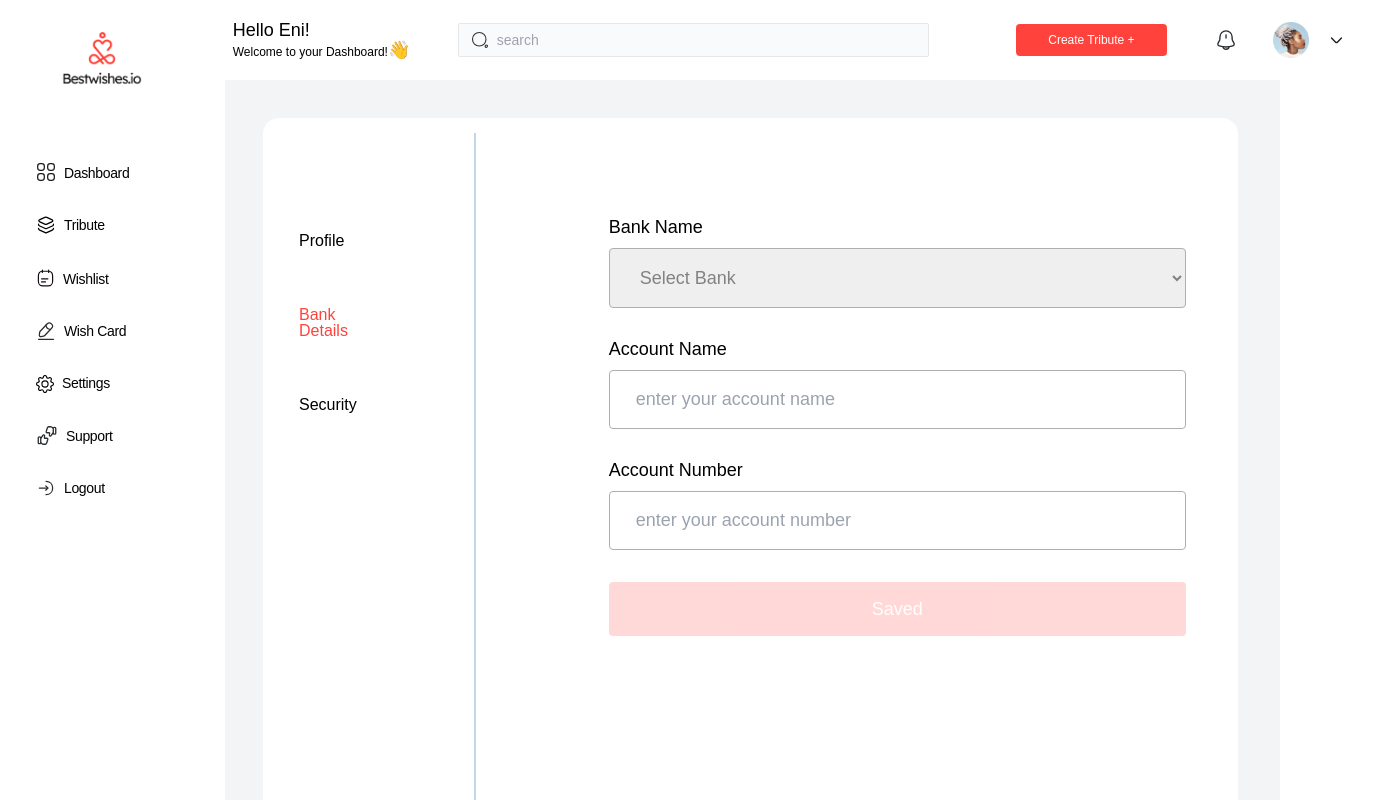
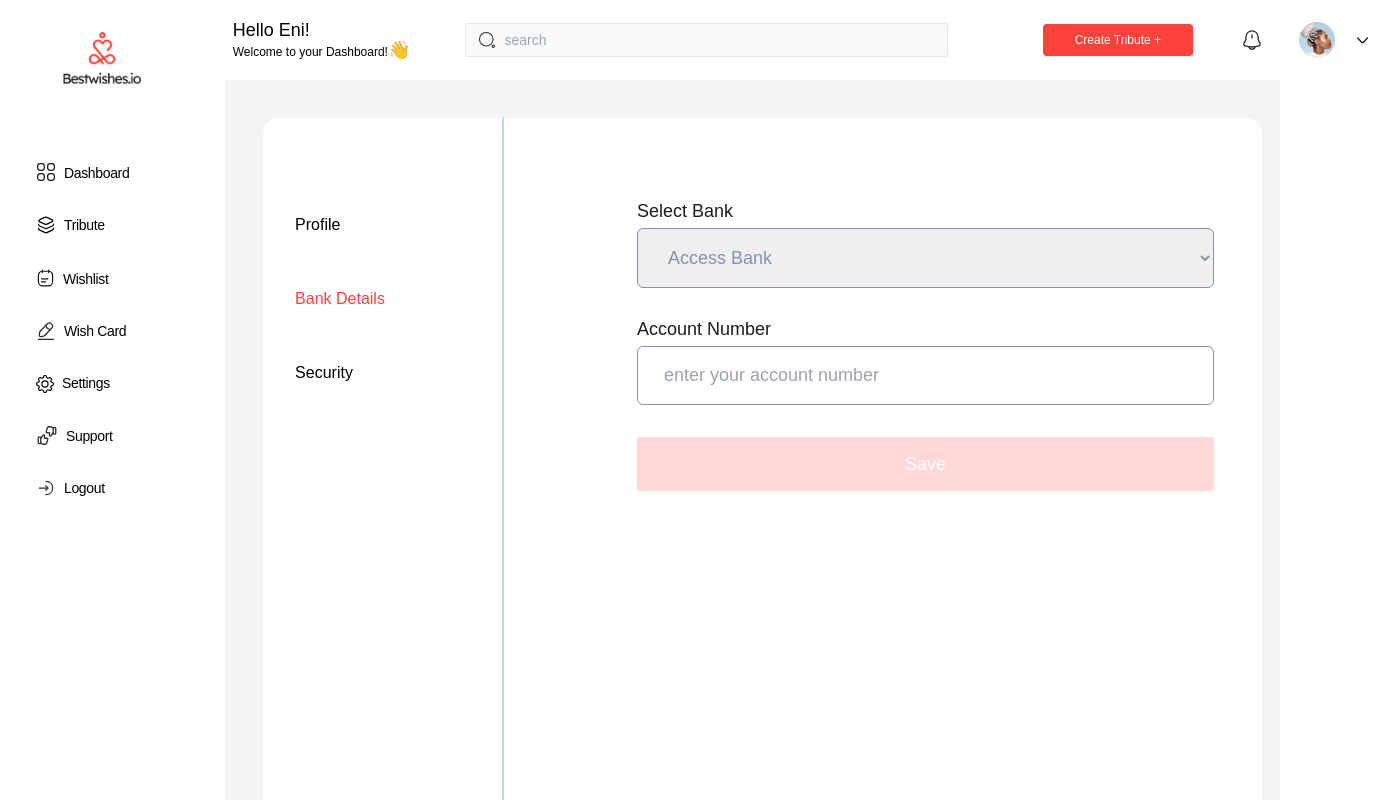
Before and after one commit to dignitio/bestwishes-fe, a React (Create React App) app: page /dashboard/bank in a window 1280 px wide. Shown: the top 800 px of the page, 1398 px wide, since content can reach past the window. Built offline with nearby package versions, Linux system fonts and the light colour scheme.

Commit message:
fix: settings page

```diff
--- a/src/components/CustonFormInputs/CustomInput.js
+++ b/src/components/CustonFormInputs/CustomInput.js
@@ -3,7 +3,7 @@ import React from "react";
 import { ReactComponent as Eye } from "../../assets/icons/eye.svg";
 import { ReactComponent as EyeSlash } from "../../assets/icons/eye-slash.svg";
 
-export default function CustomInput({ label, type, obscured, ...props }) {
+export default function CustomInput({ label, type, obscured, options, ...props }) {
   const [field, meta] = useField(props);
   const [viewPassword, setViewPassword] = React.useState(false);
   const handleViewPassword = () => {
@@ -15,6 +15,23 @@ export default function CustomInput({ label, type, obscured, ...props }) {
         {label}
       </label>
       <div className="relative">
+      {type === "select" ? (
+          <select
+            id={props.id}
+            {...field}
+            {...props}
+            className={` w-full border text-[#8593AD]   ${
+              meta.touched && meta.error ? "border-primary" : "border-[#8593AD]"
+            }  rounded-md px-[26px] py-[18px] outline-none`}
+
+          >
+            {options.map((option) => (
+              <option key={option.value} value={option.value}>
+                {option.label}
+              </option>
+            ))}
+          </select>
+        ) : (
         <input
           id={props.id}
           {...field}
@@ -25,6 +42,7 @@ export default function CustomInput({ label, type, obscured, ...props }) {
           }  rounded-md px-[26px] py-[18px] outline-none`}
           style={{ appearance: 'none', WebkitAppearance: 'none', MozAppearance: 'none' }}
         />
+        )}
         {obscured && (
           <div
             className="absolute inset-y-0 right-0 pr-3 flex items-center cursor-pointer"
--- a/src/pages/Bank/index.js
+++ b/src/pages/Bank/index.js
@@ -2,6 +2,7 @@ import { Link } from "react-router-dom";
 import { PATH_DASHBOARD } from "routes/path";
 import React, { useState } from "react";
 import { Field, Formik } from "formik";
+import CustomInput from "components/CustonFormInputs/CustomInput";
 
 function BankDetails() {
   const [isActive, setIsActive] = useState(false);
@@ -38,7 +39,7 @@ function BankDetails() {
 
   return (
     <div className="flex flex-col lg:p-[38px]">
-      <div className="bg-white flex flex-col lg:flex-row lg:p-[16px] lg:gap-[50px] rounded-[16px] justify-center gap-[20px] ">
+      <div className="bg-white flex flex-col lg:flex-row lg:px-[16px] lg:gap-[50px] rounded-[16px] justify-center gap-[20px] ">
         <div className="flex flex-col lg:flex-row justify-center lg:px-[21px] lg:py-[84px]">
           <div className="flex lg:flex-col flex-row lg:gap-[28px] lg:justify-start justify-between mb-2">
             <Link
@@ -52,7 +53,7 @@ function BankDetails() {
               to={PATH_DASHBOARD.bank}
               className="text-[16px] cursor-pointer lg:px-[47px] lg:py-[15px] text-[#FF433C]"
             >
-              <span>Bank Details</span>
+              <span className="whitespace-nowrap">Bank Details</span>
             </Link>
             <Link
               to={PATH_DASHBOARD.security}
@@ -79,54 +80,32 @@ function BankDetails() {
             >
               {({ values, handleSubmit, handleChange }) => (
                 <form onSubmit={handleSubmit} className="text-[18px] flex flex-col gap-[32px]">
-                  <div>
-                    <p className="mb-2">Bank Name</p>
-                    <Field
-                      as="select"
+                  <CustomInput
+                    label="Select Bank"
                     name="selectedBank"
+                    value={values.selectedBank}
+                    required
+                    type="select"
+                    options={banks.map((bank) => ({ value: bank.name, label: bank.name, key: bank.id }))}
                     onChange={handleChange}
-                      className="required w-full mt-1 border border-1 border-[#AFAFAF] rounded-[4px] px-[26px] py-[18px] text-[#828282]"
-                    >
-                      <option value="">Select Bank</option>
-                      {banks.map((bank) => (
-                        <option key={bank.id} value={bank.code}>
-                          {bank.name}
-                        </option>
-                      ))}
-                    </Field>
-                  </div>
+                  />
 
-                  <div>
-                    <p className="mb-2">Account Name</p>
-                    <input
-                      className="required w-full mt-1 border border-1 border-[#AFAFAF] rounded-[4px] px-[26px] py-[18px] text-[#828282]"
-                      name="accountName"
-                      value={values.accountName}
-                      type="text"
-                      required
-                      onChange={handleChange}
-                      placeholder="enter your account name"
-                    />
-                  </div>
-                  <div>
-                    <p className="mb-2">Account Number</p>
-                    <input
+                  <CustomInput
+                    label="Account Number"
                     type="text"
                     name="accountNumber"
                     value={values.accountNumber}
-                      className="required w-full mt-1 border border-1 border-[#AFAFAF] rounded-[4px] px-[26px] py-[18px] text-[#828282]"
                     placeholder="enter your account number"
                     required
                     onChange={handleChange}
                   />
-                  </div>
 
                   <button
                     type="submit"
                     className={`w-full bg-[#FF433C] px-[26px] py-[18px] text-white rounded-[4px] ${!values.accountNumber || !values.accountName || !values.selectedBank ? "opacity-[0.2] cursor-not-allowed" : ""}`}
                     disabled={!values.accountNumber || !values.accountName || !values.selectedBank}
                   >
-                    Saved
+                    Save
                   </button>
                 </form>
               )}
--- a/src/pages/Profile/index.js
+++ b/src/pages/Profile/index.js
@@ -1,13 +1,13 @@
 import { Link } from "react-router-dom";
 import { PATH_DASHBOARD } from "routes/path";
 import React, { useState } from "react";
+import CustomInput from "components/CustonFormInputs/CustomInput";
 import { Formik } from "formik";
 import user from "../../assets/icons/edit-profile.svg";
 import exportIcon from "../../assets/icons/Export.svg";
 
 function Profile() {
   const [isActive, setIsActive] = useState(false);
-
 
   const handleLinkClick = (link) => {
     setIsActive(link);
@@ -20,7 +20,7 @@ function Profile() {
 
   return (
     <div className="flex flex-col lg:p-[38px]">
-      <div className="bg-white flex flex-col lg:flex-row lg:p-[16px] lg:gap-[50px] rounded-[16px] justify-center gap-[20px] ">
+      <div className="bg-white flex flex-col lg:flex-row lg:px-[16px] lg:gap-[50px] rounded-[16px] justify-center gap-[20px] ">
         <div className="flex flex-col lg:flex-row justify-center lg:px-[21px] lg:py-[84px]">
           <div className="flex lg:flex-col flex-row lg:gap-[28px] lg:justify-start justify-between mb-2">
             <Link
@@ -36,7 +36,7 @@ function Profile() {
               }`}
               onClick={() => handleLinkClick("bank")}
             >
-              <span>Bank Details</span>
+               <span className="whitespace-nowrap">Bank Details</span>
             </Link>
             <Link
               to={PATH_DASHBOARD.security}
@@ -77,54 +77,43 @@ function Profile() {
             >
               {({ values, handleSubmit, handleChange }) => (
                 <form onSubmit={handleSubmit} className="text-[18px] flex flex-col gap-[32px]">
-                  <div>
-                    <p className="mb-2">First Name</p>
-                    <input
+                  <CustomInput
+                    label="First Name"
                     name="firstName"
                     value={values.firstName}
                     required
                     type="text"
-                      className=" w-full border border-1 border-[#AFAFAF] rounded-[4px] px-[10px] py-[18px] h-[62px] text-[#828282]"
                     placeholder=""
                     onChange={handleChange}
                   />
-                  </div>
-                  <div>
-                    <p className="mb-2">Last Name</p>
-                    <input
+                  <CustomInput
+                    label="Last Name"
                     name="lastName"
                     value={values.lastName}
                     required
                     type="text"
-                      className="w-full border border-1 border-[#AFAFAF] rounded-[4px] px-[10px] py-[18px] text-[#828282]"
                     placeholder=""
                     onChange={handleChange}
                   />
-                  </div>
-                  <div>
-                    <p className="mb-2">Email Address</p>
-                    <input
+
+                  <CustomInput
+                    label="Email Address"
                     name="email"
                     value={values.email}
                     required
                     type="email"
-                      className=" w-full border border-1 border-[#AFAFAF] rounded-[4px] px-[10px] py-[18px] text-[#828282]"
                     placeholder=""
                     onChange={handleChange}
                   />
-                  </div>
-                  <div>
-                    <p className="mb-2">Phone Number</p>
-                    <input
+                  <CustomInput
+                    label="Phone Number"
                     name="phoneNumber"
                     value={values.phoneNumber}
                     required
                     type="tel"
-                      className="required w-full border border-1 border-[#AFAFAF] rounded-[4px] px-[10px] py-[18px] text-[#828282]"
                     placeholder=""
                     onChange={handleChange}
                   />
-                  </div>
 
                   <button
                     type="submit"
@@ -134,7 +123,7 @@ function Profile() {
                       !values.firstName || !values.lastName || !values.email || !values.phoneNumber
                     }
                   >
-                    Saved
+                    Save
                   </button>
                 </form>
               )}
--- a/src/pages/Security/index.js
+++ b/src/pages/Security/index.js
@@ -2,6 +2,7 @@ import { Link } from "react-router-dom";
 import { PATH_DASHBOARD } from "routes/path";
 import React, { useState } from "react";
 import { Formik } from "formik";
+import CustomInput from "components/CustonFormInputs/CustomInput";
 
 function Security() {
   const [isActive, setIsActive] = useState(false);
@@ -12,7 +13,7 @@ function Security() {
 
   return (
     <div className="flex flex-col lg:p-[38px] ">
-      <div className="bg-white flex flex-col lg:flex-row lg:p-[16px] lg:gap-[50px] rounded-[16px] justify-center gap-[20px] ">
+      <div className="bg-white flex flex-col lg:flex-row lg:px-[16px] lg:gap-[50px] rounded-[16px] justify-center gap-[20px] ">
         <div className="flex flex-col lg:flex-row justify-center lg:px-[21px] lg:py-[84px]">
           <div className="flex lg:flex-col flex-row lg:gap-[28px] lg:justify-start justify-between mb-2">
             <Link
@@ -31,7 +32,7 @@ function Security() {
               }`}
               onClick={() => handleLinkClick("bank")}
             >
-              <span>Bank Details</span>
+              <span className="whitespace-nowrap">Bank Details</span>
             </Link>
             <Link
               to={PATH_DASHBOARD.security}
@@ -56,37 +57,35 @@ function Security() {
             >
               {({ values, handleSubmit, handleChange }) => (
                 <form onSubmit={handleSubmit} className="flex flex-col gap-[32px]">
-                  <div>
-                    <p>Old Password</p>
-                    <input
+
+                    <CustomInput
+                      label="Old password"
                       type="password"
                       name="oldPassword"
                       value={values.oldPassword}
                       required
-                      className="w-full mt-1 border border-1 border-[#AFAFAF] rounded-[4px] px-[26px] py-[18px]"
+                      // className="w-full mt-1 border border-1 border-[#AFAFAF] rounded-[4px] px-[26px] py-[18px]"
                       placeholder="enter old password"
                       onChange={handleChange}
                     />
-                  </div>
-                  <div>
-                    <p>New Password</p>
-                    <input
+                     <CustomInput
+                      label="New password"
                       type="password"
                       name="newPassword"
                       value={values.newPassword}
                       required
-                      className="w-full mt-1 border border-1 border-[#AFAFAF] rounded-[4px] px-[26px] py-[18px]"
                       placeholder="enter new password"
                       onChange={handleChange}
                     />
-                  </div>
+
+
 
                   <button
                     type="submit"
                     className={`w-full bg-[#FF433C] px-[26px] py-[18px] text-white rounded-[4px] ${!values.oldPassword || !values.newPassword ? "opacity-[0.2] cursor-not-allowed" : ""}`}
                     disabled={!values.oldPassword || !values.newPassword}
                   >
-                    Send link
+                    Save
                   </button>
                 </form>
               )}
--- a/src/pages/Settings/index.jsx
+++ b/src/pages/Settings/index.jsx
@@ -1,6 +1,7 @@
 import { Link } from "react-router-dom";
 import { PATH_DASHBOARD } from "routes/path";
 import React, { useState } from "react";
+import CustomInput from "components/CustonFormInputs/CustomInput";
 import { Formik } from "formik";
 import user from "../../assets/icons/edit-profile.svg";
 import exportIcon from "../../assets/icons/Export.svg";
@@ -19,7 +20,7 @@ function Profile() {
 
   return (
     <div className="flex flex-col lg:p-[38px]">
-      <div className="bg-white flex flex-col lg:flex-row lg:p-[16px] lg:gap-[50px] rounded-[16px] justify-center gap-[20px] ">
+      <div className="bg-white flex flex-col lg:flex-row lg:px-[16px] lg:gap-[50px] rounded-[16px] justify-center gap-[20px] ">
         <div className="flex flex-col lg:flex-row justify-center lg:px-[21px] lg:py-[84px]">
           <div className="flex lg:flex-col flex-row lg:gap-[28px] lg:justify-start justify-between mb-2">
             <Link
@@ -35,7 +36,7 @@ function Profile() {
               }`}
               onClick={() => handleLinkClick("bank")}
             >
-              <span>Bank Details</span>
+               <span className="whitespace-nowrap">Bank Details</span>
             </Link>
             <Link
               to={PATH_DASHBOARD.security}
@@ -76,54 +77,43 @@ function Profile() {
             >
               {({ values, handleSubmit, handleChange }) => (
                 <form onSubmit={handleSubmit} className="text-[18px] flex flex-col gap-[32px]">
-                  <div>
-                    <p className="mb-2">First Name</p>
-                    <input
+                  <CustomInput
+                    label="First Name"
                     name="firstName"
                     value={values.firstName}
                     required
                     type="text"
-                      className=" w-full border border-1 border-[#AFAFAF] rounded-[4px] px-[10px] py-[18px] h-[62px] text-[#828282]"
                     placeholder=""
                     onChange={handleChange}
                   />
-                  </div>
-                  <div>
-                    <p className="mb-2">Last Name</p>
-                    <input
+                  <CustomInput
+                    label="Last Name"
                     name="lastName"
                     value={values.lastName}
                     required
                     type="text"
-                      className="w-full border border-1 border-[#AFAFAF] rounded-[4px] px-[10px] py-[18px] text-[#828282]"
                     placeholder=""
                     onChange={handleChange}
                   />
-                  </div>
-                  <div>
-                    <p className="mb-2">Email Address</p>
-                    <input
+
+                  <CustomInput
+                    label="Email Address"
                     name="email"
                     value={values.email}
                     required
                     type="email"
-                      className=" w-full border border-1 border-[#AFAFAF] rounded-[4px] px-[10px] py-[18px] text-[#828282]"
                     placeholder=""
                     onChange={handleChange}
                   />
-                  </div>
-                  <div>
-                    <p className="mb-2">Phone Number</p>
-                    <input
+                  <CustomInput
+                    label="Phone Number"
                     name="phoneNumber"
                     value={values.phoneNumber}
                     required
                     type="tel"
-                      className="required w-full border border-1 border-[#AFAFAF] rounded-[4px] px-[10px] py-[18px] text-[#828282]"
                     placeholder=""
                     onChange={handleChange}
                   />
-                  </div>
 
                   <button
                     type="submit"
@@ -133,7 +123,7 @@ function Profile() {
                       !values.firstName || !values.lastName || !values.email || !values.phoneNumber
                     }
                   >
-                    Saved
+                    Save
                   </button>
                 </form>
               )}
```
Lines whose indentation alone changed are shown as unchanged.
